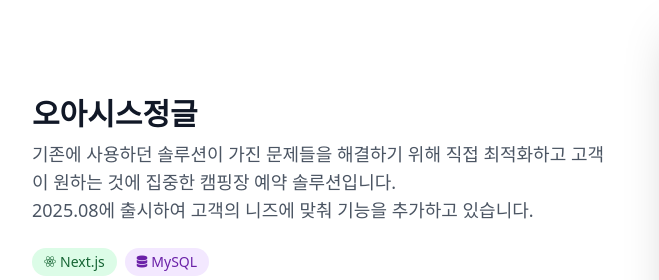
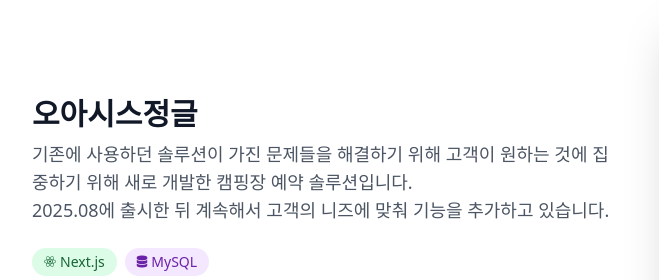
Before and after one commit to NamGungGeon/namgunggeon.github.io, a website: page index.html in a window 1280 px wide. Shown: the part 2765-3045 px from the top of the page, 0-659 px from the left. Drawn offline with nearby package versions, Linux system fonts and the light colour scheme.

Commit message:
fix: 문구 수정

```diff
--- a/index.html
+++ b/index.html
@@ -780,11 +780,12 @@
                   오아시스정글
                 </h3>
                 <p class="text-lg text-gray-600 mb-4">
-                  기존에 사용하던 솔루션이 가진 문제들을 해결하기 위해 직접
-                  최적화하고 고객이 원하는 것에 집중한 캠핑장 예약 솔루션입니다.
+                  기존에 사용하던 솔루션이 가진 문제들을 해결하기 위해 고객이
+                  원하는 것에 집중하기 위해 새로 개발한 캠핑장 예약
+                  솔루션입니다.
                   <br />
-                  2025.08에 출시하여 고객의 니즈에 맞춰 기능을 추가하고
-                  있습니다.
+                  2025.08에 출시한 뒤 계속해서 고객의 니즈에 맞춰 기능을
+                  추가하고 있습니다.
                 </p>
               </div>
 
```
